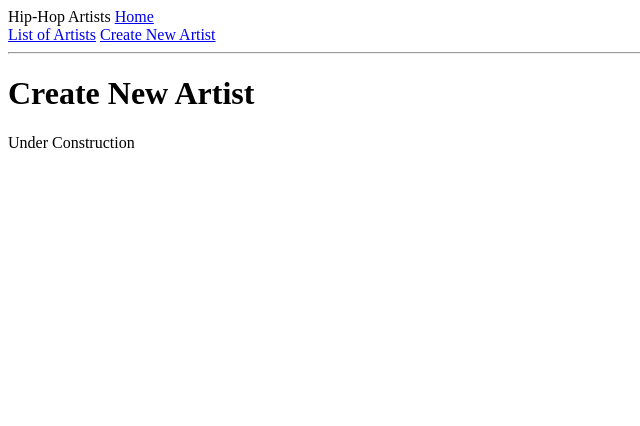
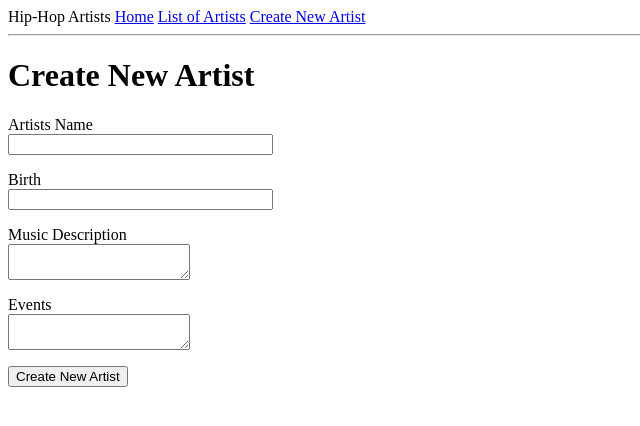
Before and after one commit to coconnell1/hiphop_artists, a Flask app: page /createArtist in a window 1280 px wide. Shown: the top 426 px of the page, without its empty margins (0-640 px from the left). Run offline with Flask 2, Linux system fonts and the light colour scheme.

Commit message:
lab 2 - hip hop artists (COMPLETED)

```diff
--- a/app/__init__.py
+++ b/app/__init__.py
@@ -1,5 +1,7 @@
 from flask import Flask
+from config import Config
 
 app = Flask(__name__)
+app.config.from_object(Config)
 
 from app import routes
--- /dev/null
+++ b/app/forms.py
@@ -0,0 +1,11 @@
+from flask_wtf import FlaskForm
+from wtforms import StringField, SubmitField, TextAreaField
+from wtforms.validators import DataRequired
+
+
+class CreateArtist(FlaskForm):
+    name = StringField('Artists Name', validators=[DataRequired()])
+    birth = StringField('Birth', validators=[DataRequired()])
+    music = TextAreaField('Music Description', validators=[DataRequired()])
+    events = TextAreaField('Events', validators=[DataRequired()])
+    submit = SubmitField('Create New Artist')
--- a/app/routes.py
+++ b/app/routes.py
@@ -1,5 +1,7 @@
-from flask import render_template
+from flask import render_template, flash, redirect, url_for
 from app import app
+from app.forms import CreateArtist
+
 
 @app.route('/')
 @app.route('/index')
@@ -7,6 +9,7 @@ def index():
     user = {'username': 'Cobi'}
 
     return render_template('/index.html', title="Home", user=user)
+
 
 @app.route('/artistList')
 def artist_list():
@@ -36,14 +39,15 @@ def artist_list():
 
     return render_template('/artistList.html', title="List of Artists", artists=artists)
 
+
 @app.route('/artistPage')
 def artist_page():
     info = [
         {
-            'artistInfo': 'Kendrick Lamar',
+            'artistName': 'Kendrick Lamar',
             'birth': 'Kendrick Lamar was born on June 17th, 1987 in Compton, California.',
             'music': 'He is known to be one of the best lyricists, and story-tellers in all of hip-hop.',
-            'concert': ' He is currently on tour, and his next concert is on September 14th in Denver, Colorado.'
+            'events': ' He is currently on tour, and his next concert is on September 14th in Denver, Colorado.'
 
         }
 
@@ -51,7 +55,26 @@ def artist_page():
 
     return render_template('/artistPage.html', title="Artist Page", info=info)
 
-@app.route('/createArtist')
+
+@app.route('/createArtist', methods=['GET', 'POST'])
 def create_artist():
+    create = CreateArtist()
+    if create.validate_on_submit():
+        info = [
+            {
+                'artistName': create.name.data,
 
-    return render_template('/createArtist.html', title="Create New Artist")
+                'birth': create.birth.data,
+
+                'music': create.music.data,
+
+                'events': create.events.data
+
+            }
+
+        ]
+        flash('New Artist Created:'.format(create.name.data, create.birth.data, create.music.data, create.events.data))
+
+        return render_template('/artistPage.html', title="Artist Page", info=info)
+
+    return render_template('/createArtist.html', title="Create New Artist", create=create)
--- a/app/templates/artistPage.html
+++ b/app/templates/artistPage.html
@@ -2,10 +2,10 @@
 
 {% block content %}
     {% for info in info %}
-    <h1> {{ info.artistInfo }} </h1>
+    <h1> {{ info.artistName }} </h1>
 
     <div>
-        <p> {{ info.birth}} {{ info.music }} {{ info.concert }} </p>
+        <p> <h2> <b>Birth:</b></h2> <br> {{ info.birth}} <br> <br> <h2> <b>Music:</b></h2> <br>{{ info.music }} <br> <br> <h2> <b>Events:</b></h2> <br>{{ info.events }} </p>
     </div>
     {% endfor %}
 {% endblock %}
--- a/app/templates/base.html
+++ b/app/templates/base.html
@@ -8,10 +8,20 @@
     </head>
     <body>
         <div>Hip-Hop Artists
-            <a href="/index">Home</a></div>
+            <a href="/index">Home</a>
             <a href="/artistList">List of Artists</a>
             <a href="/createArtist">Create New Artist</a>
+        </div>
         <hr>
+        {% with messages = get_flashed_messages() %}
+        {% if messages %}
+        <ul>
+            {% for message in messages %}
+            <li>{{ message }}</li>
+            {% endfor %}
+        </ul>
+        {% endif %}
+        {% endwith %}
         {% block content %}{% endblock %}
     </body>
 </html>
--- a/app/templates/createArtist.html
+++ b/app/templates/createArtist.html
@@ -2,7 +2,37 @@
 
 {% block content %}
     <h1> Create New Artist </h1>
-    <div>
-        <p> Under Construction</p>
-    </div>
+    <form action="" method="post" novalidate>
+        {{ create.hidden_tag() }}
+         <p>
+            {{ create.name.label }}<br>
+            {{ create.name(size=30) }}<br>
+            {% for error in create.name.errors %}
+                <span style="color: red;">[{{ error }}]</span>
+            {% endfor %}
+        </p>
+            <p>
+            {{ create.birth.label }}<br>
+            {{ create.birth(size=30) }}<br>
+            {% for error in create.birth.errors %}
+                <span style="color: red;">[{{ error }}]</span>
+            {% endfor %}
+        </p>
+            <p>
+            {{ create.music.label }}<br>
+            {{ create.music(size=100) }}<br>
+            {% for error in create.music.errors %}
+                <span style="color: red;">[{{ error }}]</span>
+            {% endfor %}
+        </p>
+            <p>
+            {{ create.events.label }}<br>
+            {{ create.events(size=100) }}<br>
+            {% for error in create.events.errors %}
+                <span style="color: red;">[{{ error }}]</span>
+            {% endfor %}
+        </p>
+
+        <p>{{ create.submit() }}</p>
+    </form>
 {% endblock %}
--- a/app/templates/index.html
+++ b/app/templates/index.html
@@ -4,5 +4,5 @@
     <h1> Welcome {{ user.username }}! </h1>
     <div> <p> This is our application for some of the greatest and most popular hip-hop artists of the present, and the past. This site will have a page dedicated to containing a list of the artists that we will mention, designated links to pages that will
     have information on each artist, and a page where a new artist can be added. <br> <br> Each artist will information displayed, whether it is
-    biographical, career, or current information</p></div>
+    biographical, career, or current information.</p></div>
 {% endblock %}
--- /dev/null
+++ b/config.py
@@ -0,0 +1,5 @@
+import os
+
+
+class Config(object):
+    SECRET_KEY = os.environ.get('SECRET_KEY') or 'a-secret-key'
```
Also changed, not shown: microblog.py (line endings or trailing spaces), 1 other file.
